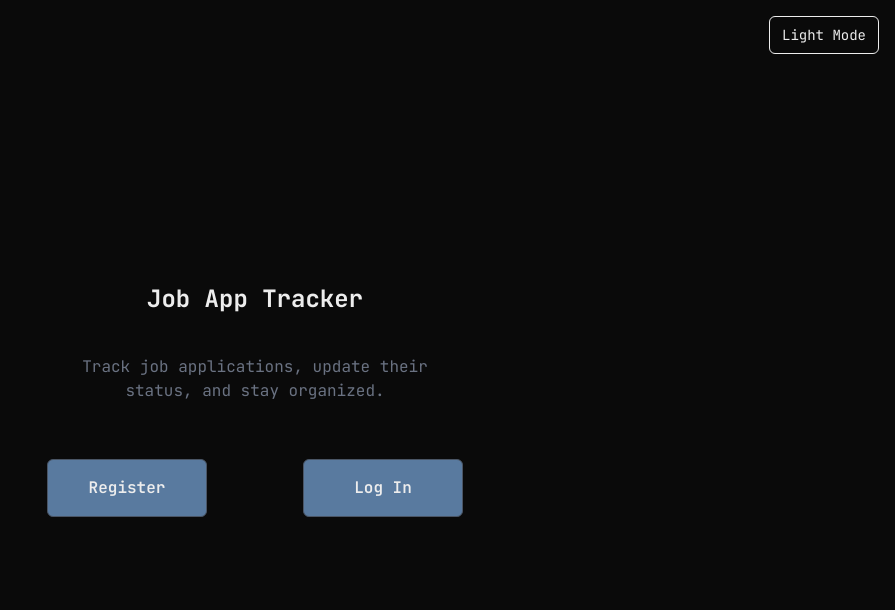
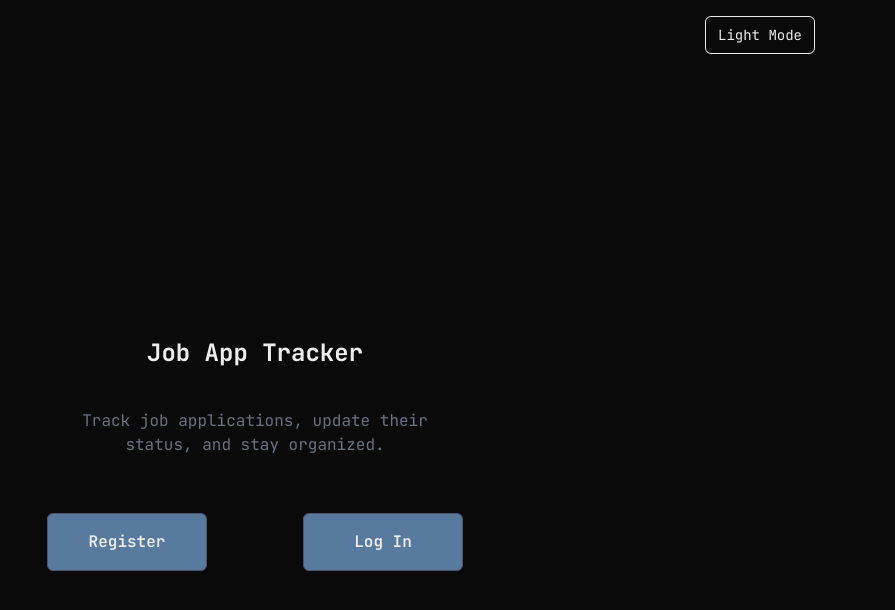
Before and after one commit to clydexmarty09/Job-App-Tracker-, a Next.js app: page / in a window 1280 px wide. Shown: the top 610 px of the page, without its empty margins (385-1280 px from the left). Built offline with nearby package versions, Linux system fonts and the light colour scheme.

Commit message:
fixed theme toggler button positioning

```diff
--- a/app/layout.tsx
+++ b/app/layout.tsx
@@ -20,7 +20,9 @@ export default function RootLayout({
   return (
     <html lang="en">
       <body className={jetbrains.className}>
-        <ThemeToggle />
+        <div className="mx-auto flex w-full max-w-6xl justify-end px-4 pt-4">
+          <ThemeToggle />
+        </div>
         {children}
       </body>
     </html>
--- a/components/ThemeToggle.tsx
+++ b/components/ThemeToggle.tsx
@@ -28,7 +28,7 @@ export default function ThemeToggle() {
         <button
         type="button"
         onClick={()=> setIsDark((prev)=> !prev)}
-        className="fixed top-4 right-4 z-50 border rounded-md px-3 py-2 text-sm"
+        className="border rounded-md px-3 py-2 text-sm"
         suppressHydrationWarning
         >
             {isDark ? "Light Mode" : "Dark Mode"}
```
